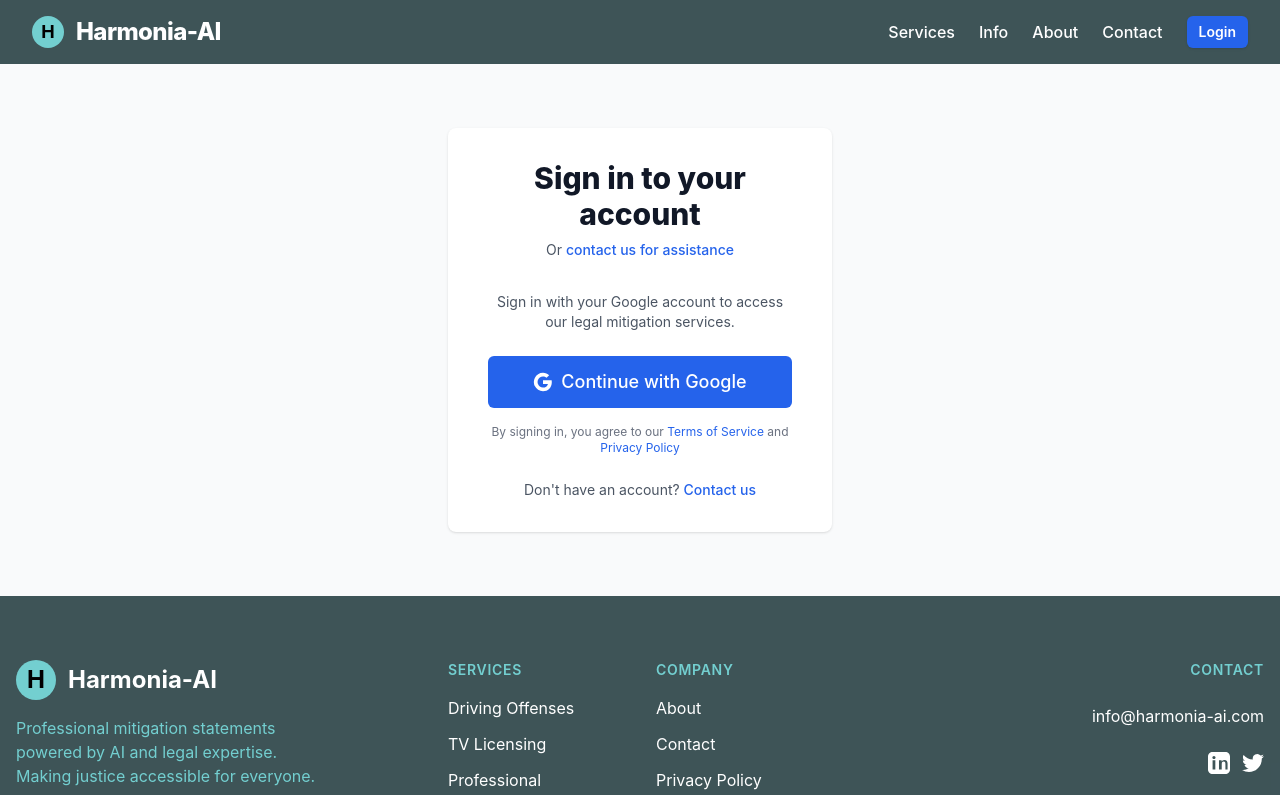
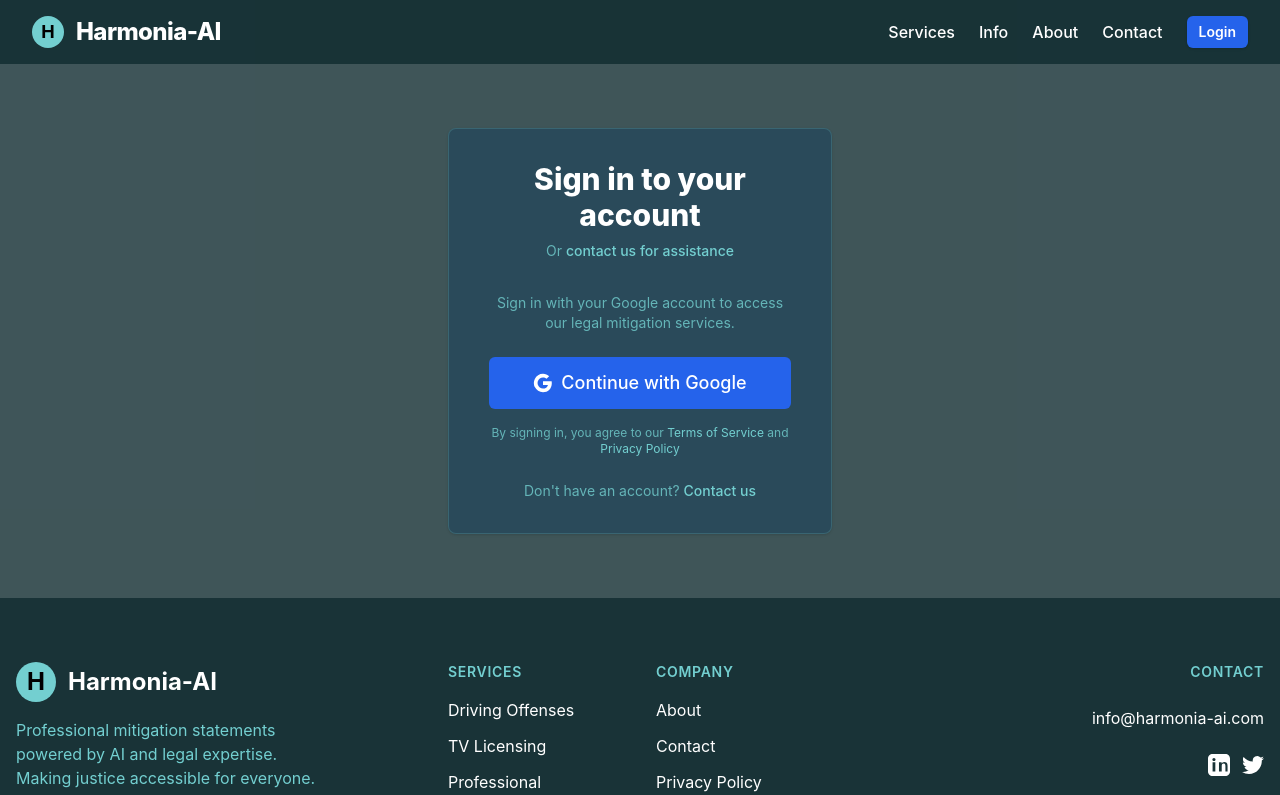
Before and after one commit to mwasobaddy/Harmonia-AI, a Next.js app in the folder client/: page /login in a window 1280 px wide. Shown: the top 795 px of the page. Built offline with nearby package versions, Linux system fonts and the light colour scheme.

Commit message:
style(login): update login page to dark theme and brand colors

```diff
--- a/client/pages/login.js
+++ b/client/pages/login.js
@@ -51,18 +51,18 @@
         <link rel="icon" href="/logo.png" />
       </Head>
 
-      <div className="min-h-screen bg-gray-50 flex flex-col">
+      <div className="min-h-screen bg-[#0f2b2fcc] flex flex-col">
         <Header />
 
         <main className="max-w-md mx-auto py-16 px-4 sm:px-6 lg:px-8 flex-1">
-          <div className="bg-white py-8 px-6 shadow rounded-lg sm:px-10">
+          <div className="bg-[#2a4a5a] py-8 px-6 shadow rounded-lg sm:px-10 border border-[#73cfd0]/20">
             <div className="mb-8">
-              <h2 className="text-center text-3xl font-extrabold text-gray-900">
+              <h2 className="text-center text-3xl font-extrabold text-white">
                 Sign in to your account
               </h2>
-              <p className="mt-2 text-center text-sm text-gray-600">
+              <p className="mt-2 text-center text-sm text-[#73cfd0]/80">
                 Or{' '}
-                <Link href="/contact" className="font-medium text-blue-600 hover:text-blue-500">
+                <Link href="/contact" className="font-medium text-[#73cfd0] hover:text-white">
                   contact us for assistance
                 </Link>
               </p>
@@ -81,7 +81,7 @@
             )} */}
 
             <div className="text-center">
-              <p className="text-sm text-gray-600 mb-6">
+              <p className="text-sm text-[#73cfd0]/80 mb-6">
                 Sign in with your Google account to access our legal mitigation services.
               </p>
 
@@ -110,22 +110,22 @@
                 )}
               </Button>
 
-              <p className="text-xs text-gray-500">
+              <p className="text-xs text-[#73cfd0]/80">
                 By signing in, you agree to our{' '}
-                <Link href="/terms" className="text-blue-600 hover:text-blue-500">
+                <Link href="/terms" className="text-[#73cfd0] hover:text-white">
                   Terms of Service
                 </Link>{' '}
                 and{' '}
-                <Link href="/privacy" className="text-blue-600 hover:text-blue-500">
+                <Link href="/privacy" className="text-[#73cfd0] hover:text-white">
                   Privacy Policy
                 </Link>
               </p>
             </div>
 
             <div className="mt-6 text-center">
-              <p className="text-sm text-gray-600">
+              <p className="text-sm text-[#73cfd0]/80">
                 Don't have an account?{' '}
-                <Link href="/contact" className="font-medium text-blue-600 hover:text-blue-500">
+                <Link href="/contact" className="font-medium text-[#73cfd0] hover:text-white">
                   Contact us
                 </Link>
               </p>
```
